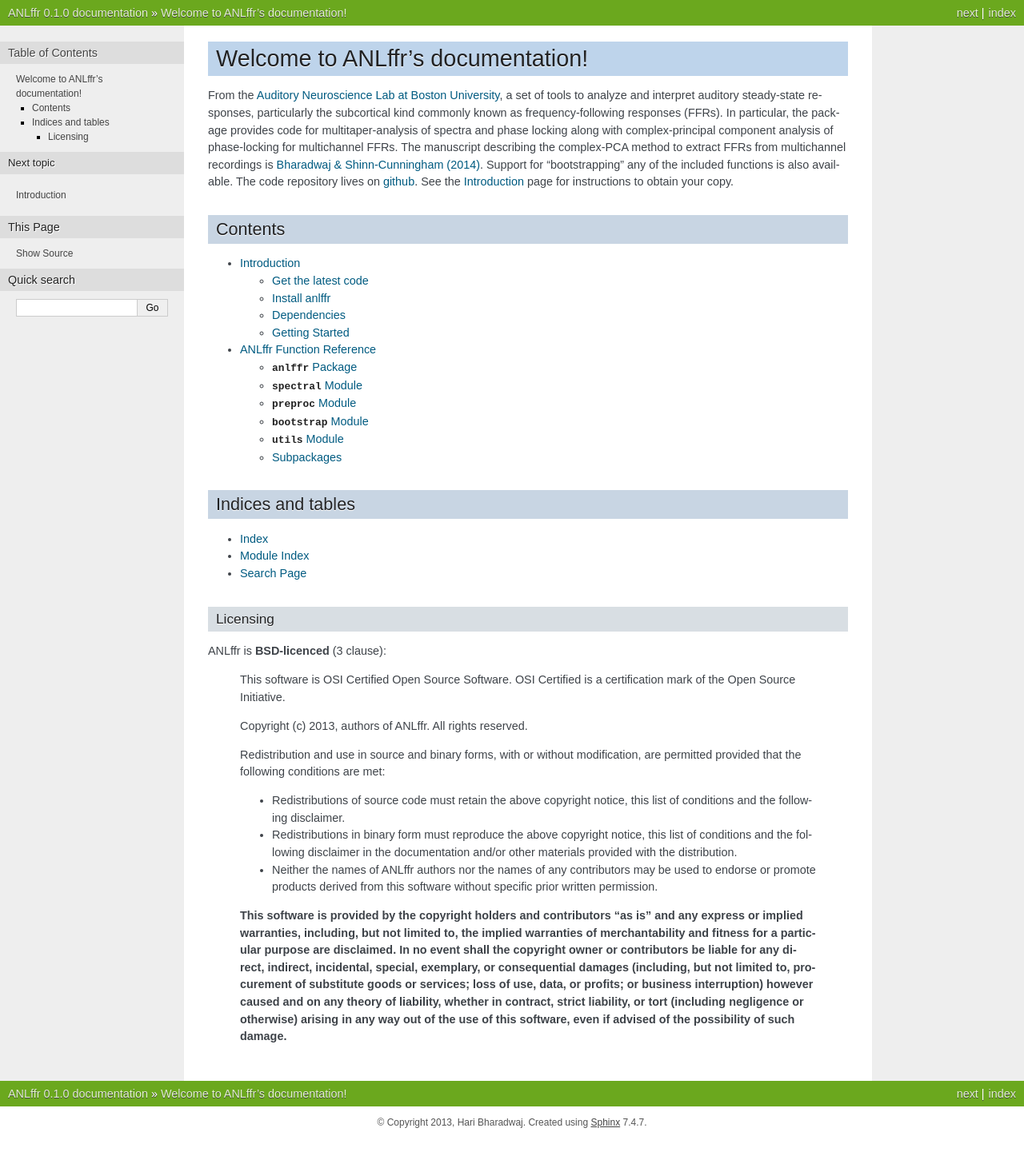
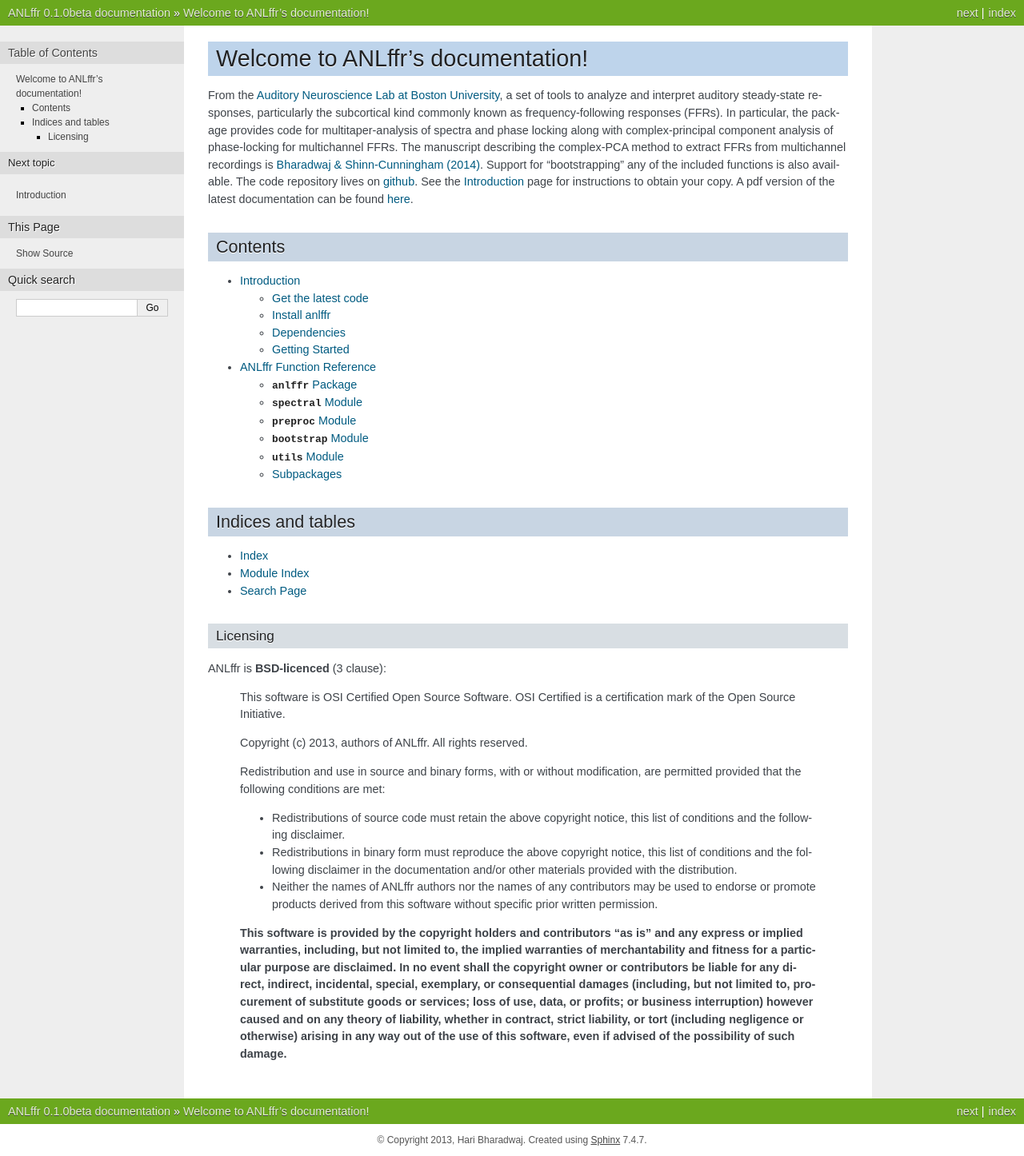
Before and after one commit to SNAPlabgroup/ANLffr, a Sphinx documentation site: the page built from doc/source/index.rst, in a window 1280 px wide. Shown: the whole page at 80% size. Built offline with Sphinx 7.4.7, drawn with Linux system fonts in a browser that asks for light colours; before the commit the page ends 1424 px from its top, so only the background shows below that.

Commit message:
Updating doc version and adding link to pdf

```diff
--- a/doc/source/conf.py
+++ b/doc/source/conf.py
@@ -50,7 +50,7 @@
 # The short X.Y version.
 version = '0.1'
 # The full version, including alpha/beta/rc tags.
-release = '0.1.0'
+release = '0.1.0beta'
 
 # The language for content autogenerated by Sphinx. Refer to documentation
 # for a list of supported languages.
--- a/doc/source/index.rst
+++ b/doc/source/index.rst
@@ -18,6 +18,7 @@
 Support for "bootstrapping" any of the included functions is also available.
 The code repository lives on `github <http://github.com/haribharadwaj/ANLffr>`_.
 See the `Introduction <intro.html>`_ page for instructions to obtain your copy.
+A pdf version of the latest documentation can be found `here <http://nmr.mgh.harvard.edu/~hari/ANLffr.pdf>`_.
 
 
 
```
